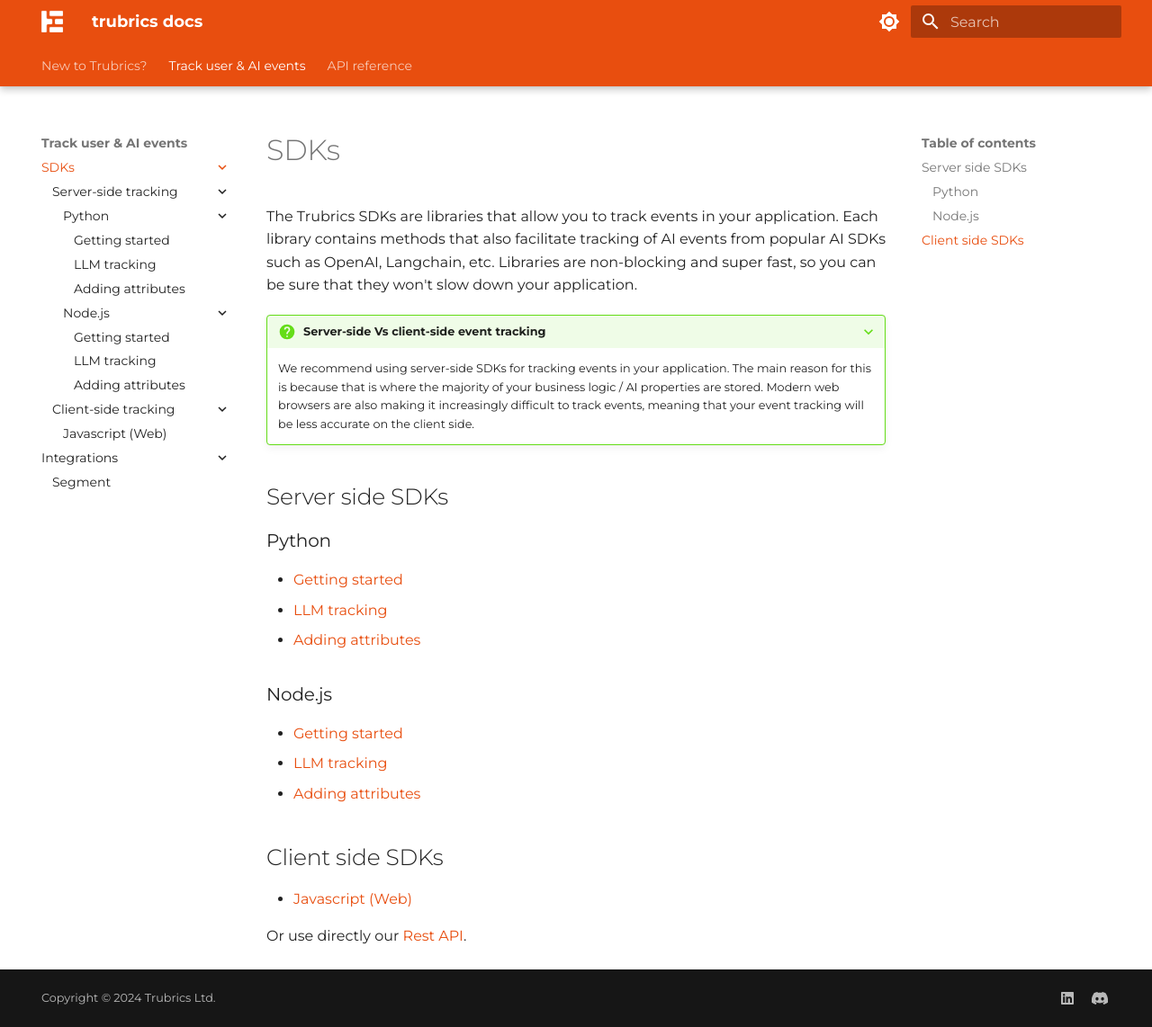
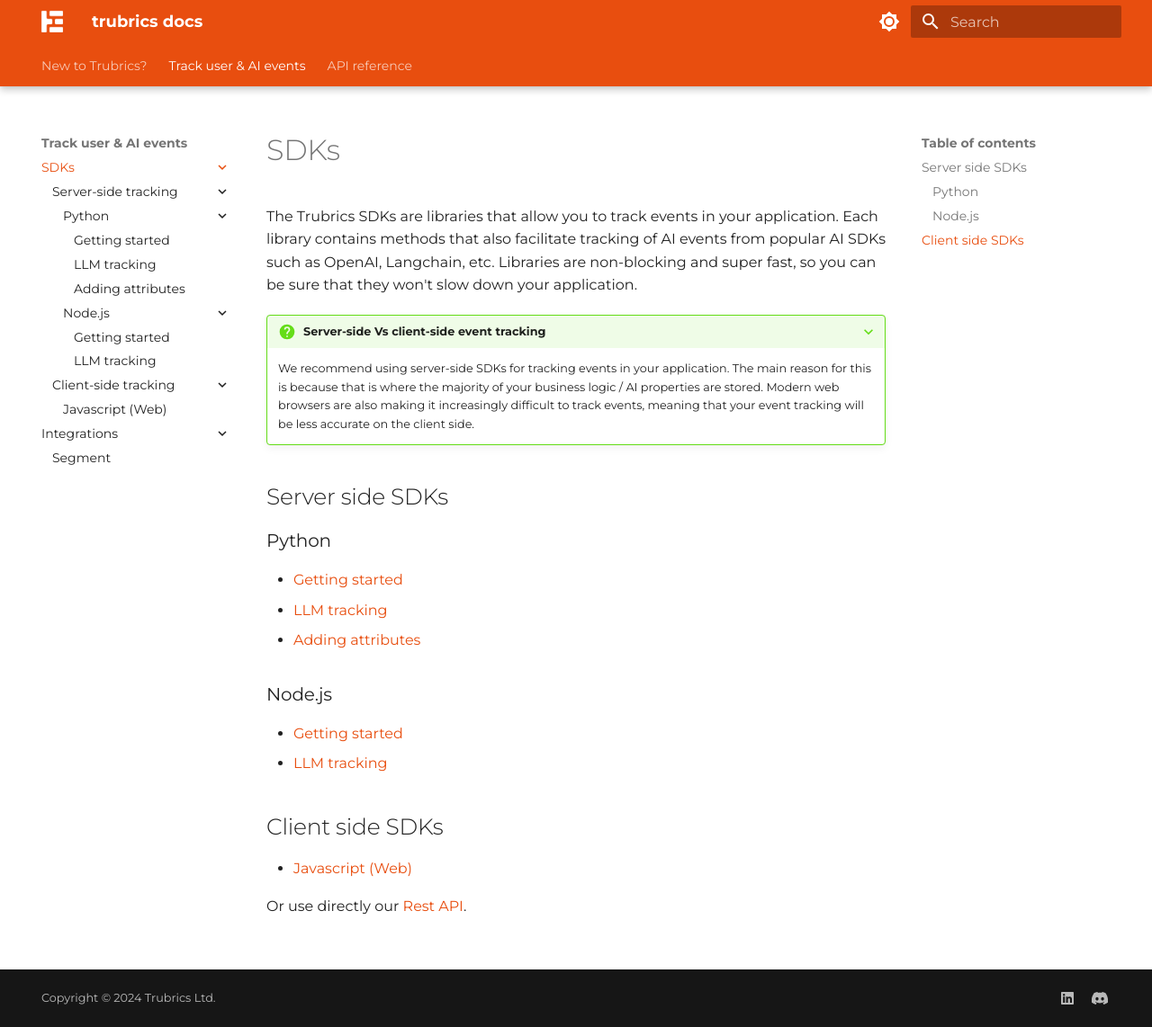
Before and after one commit to trubrics/trubrics-docs, an MkDocs documentation site: the page built from docs/track_events/sdks/index.md, in a window 1280 px wide and 1142 px high. Shown: the whole window at 90% size. Built offline with MkDocs 1.6.1 and Material for MkDocs 9.7.7, drawn with Linux system fonts in a browser that asks for light colours.

Commit message:
remove member attributes

```diff
--- a/docs/track_events/sdks/index.md
+++ b/docs/track_events/sdks/index.md
@@ -15,7 +15,6 @@
 ### Node.js
 - [Getting started](node.md)
 - [LLM tracking](node_llm_tracking.md)
-- [Adding attributes](node_attributes.md)
 
 ## Client side SDKs
 - [Javascript (Web)](javascript.md)
--- a/mkdocs.yml
+++ b/mkdocs.yml
@@ -42,7 +42,6 @@
         - Node.js:
           - Getting started: track_events/sdks/node.md
           - LLM tracking: track_events/sdks/node_llm_tracking.md
-          - Adding attributes: track_events/sdks/node_attributes.md
       - Client-side tracking:
         - Javascript (Web): track_events/sdks/javascript.md
     - Integrations:
```
